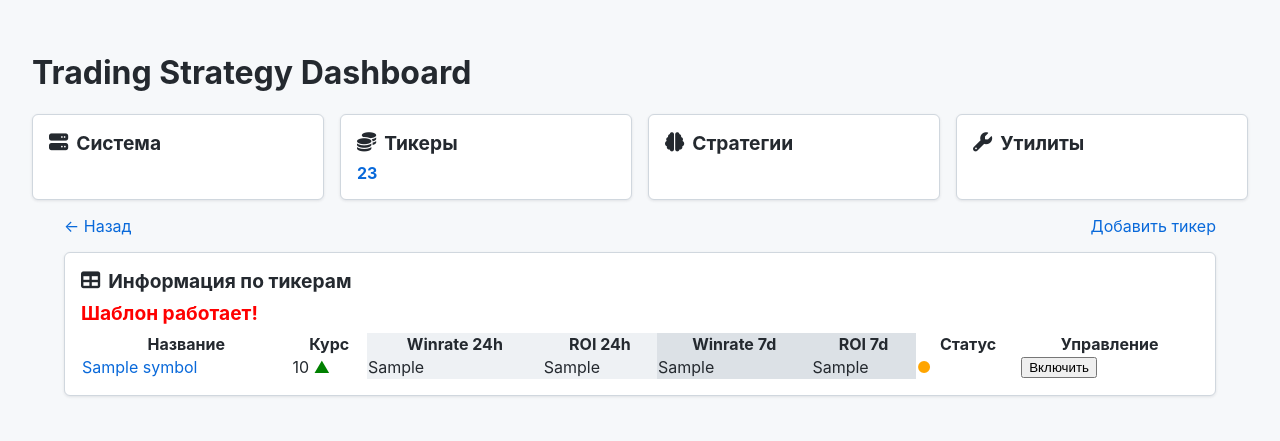
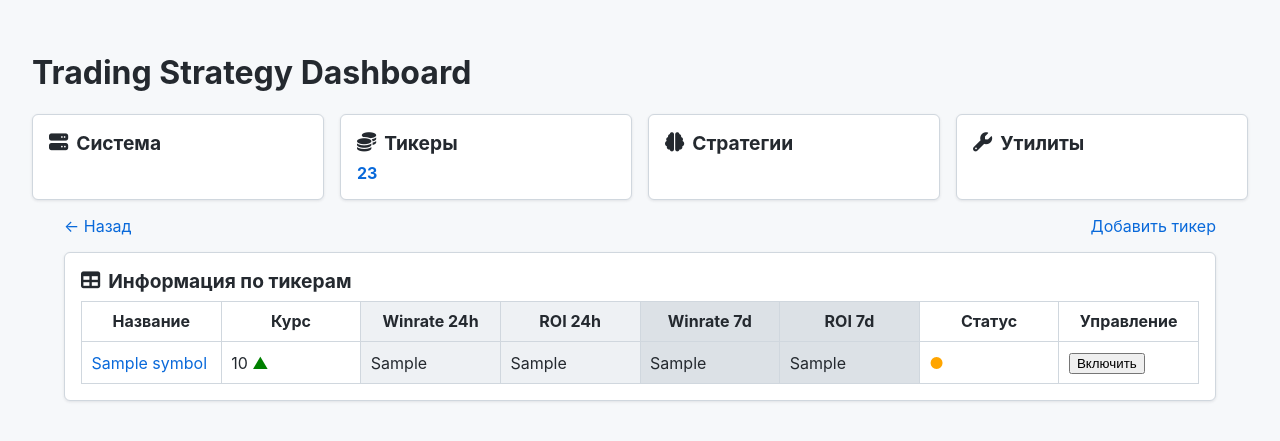
Before and after one commit to wingsofphoenix2013/trading-platform, a FastAPI app: template web/templates/tickers.html in a window 1280 px wide. Shown: the top 441 px of the page. Run offline with FastAPI, Linux system fonts and the light colour scheme; the template is opened without the code that fills it: most values are stand-ins (such as "Sample title", 1, 10 or a date in 2020).

Commit message:
Улучшено отображение таблицы тикеров: границы, отступы, ширина

```diff
--- a/web/templates/tickers.html
+++ b/web/templates/tickers.html
@@ -11,31 +11,30 @@
   <div class="row">
     <div class="widget w-100">
       <h2><i class="fas fa-table icon"></i> Информация по тикерам</h2>
-      <h2 style="color: red;">Шаблон работает!</h2>
-      <table style="width: 100%; border-collapse: collapse;">
+      <table style="width: 100%; border-collapse: collapse; table-layout: fixed;">
         <thead>
           <tr>
-            <th>Название</th>
-            <th>Курс</th>
-            <th style="background-color: #eef1f4">Winrate 24h</th>
-            <th style="background-color: #eef1f4">ROI 24h</th>
-            <th style="background-color: #dce1e6">Winrate 7d</th>
-            <th style="background-color: #dce1e6">ROI 7d</th>
-            <th>Статус</th>
-            <th>Управление</th>
+            <th style="padding: 0.6rem; border: 1px solid #d0d7de;">Название</th>
+            <th style="padding: 0.6rem; border: 1px solid #d0d7de;">Курс</th>
+            <th style="background-color: #eef1f4; padding: 0.6rem; border: 1px solid #d0d7de;">Winrate 24h</th>
+            <th style="background-color: #eef1f4; padding: 0.6rem; border: 1px solid #d0d7de;">ROI 24h</th>
+            <th style="background-color: #dce1e6; padding: 0.6rem; border: 1px solid #d0d7de;">Winrate 7d</th>
+            <th style="background-color: #dce1e6; padding: 0.6rem; border: 1px solid #d0d7de;">ROI 7d</th>
+            <th style="padding: 0.6rem; border: 1px solid #d0d7de;">Статус</th>
+            <th style="padding: 0.6rem; border: 1px solid #d0d7de;">Управление</th>
           </tr>
         </thead>
         <tbody>
           {% for t in tickers %}
           <tr>
-            <td><a href="/tickers/{{ t.symbol }}">{{ t.symbol }}</a></td>
-            <td>{{ t.price if t.price else 'n/a' }} <span style="color: green;">▲</span></td>
-            <td style="background-color: #eef1f4">{{ t.winrate_24h if t.winrate_24h else 'n/a' }}</td>
-            <td style="background-color: #eef1f4">{{ t.roi_24h if t.roi_24h else 'n/a' }}</td>
-            <td style="background-color: #dce1e6">{{ t.winrate_7d if t.winrate_7d else 'n/a' }}</td>
-            <td style="background-color: #dce1e6">{{ t.roi_7d if t.roi_7d else 'n/a' }}</td>
-            <td><span style="color: orange;">●</span></td>
-            <td>
+            <td style="padding: 0.6rem; border: 1px solid #d0d7de;"><a href="/tickers/{{ t.symbol }}">{{ t.symbol }}</a></td>
+            <td style="padding: 0.6rem; border: 1px solid #d0d7de;">{{ t.price if t.price else 'n/a' }} <span style="color: green;">▲</span></td>
+            <td style="background-color: #eef1f4; padding: 0.6rem; border: 1px solid #d0d7de;">{{ t.winrate_24h if t.winrate_24h else 'n/a' }}</td>
+            <td style="background-color: #eef1f4; padding: 0.6rem; border: 1px solid #d0d7de;">{{ t.roi_24h if t.roi_24h else 'n/a' }}</td>
+            <td style="background-color: #dce1e6; padding: 0.6rem; border: 1px solid #d0d7de;">{{ t.winrate_7d if t.winrate_7d else 'n/a' }}</td>
+            <td style="background-color: #dce1e6; padding: 0.6rem; border: 1px solid #d0d7de;">{{ t.roi_7d if t.roi_7d else 'n/a' }}</td>
+            <td style="padding: 0.6rem; border: 1px solid #d0d7de;"><span style="color: orange;">●</span></td>
+            <td style="padding: 0.6rem; border: 1px solid #d0d7de;">
               <button onclick="toggleStatus(this)">Включить</button>
             </td>
           </tr>
```
